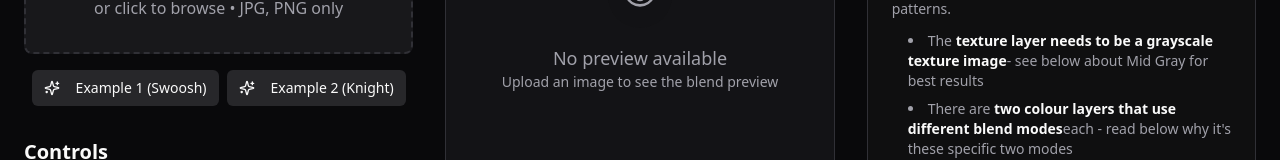
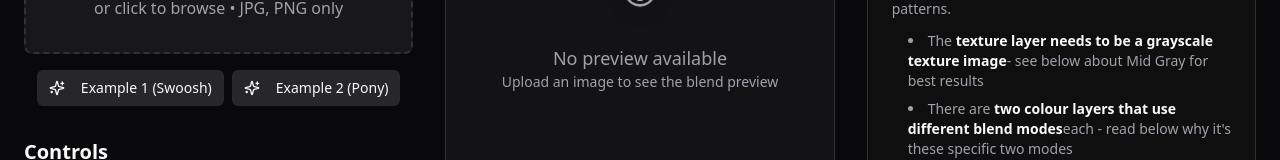
Before and after one commit to marcharlier/blend-svg-studio, a React (Vite) app: page / in a window 1280 px wide. Shown: the part 295-455 px from the top of the page. Built offline with nearby package versions, Linux system fonts and the light colour scheme.

Commit message:
Code edited in Lovable Code Editor

```diff
--- a/src/components/UploadArea.tsx
+++ b/src/components/UploadArea.tsx
@@ -175,7 +175,7 @@ export const UploadArea: React.FC<UploadAreaProps> = ({
               className="pointer-events-auto"
             >
               <Sparkles className="h-4 w-4 mr-2" />
-              Example 2 (Knight)
+              Example 2 (Pony)
             </Button>
           </div>
         </div>
```
